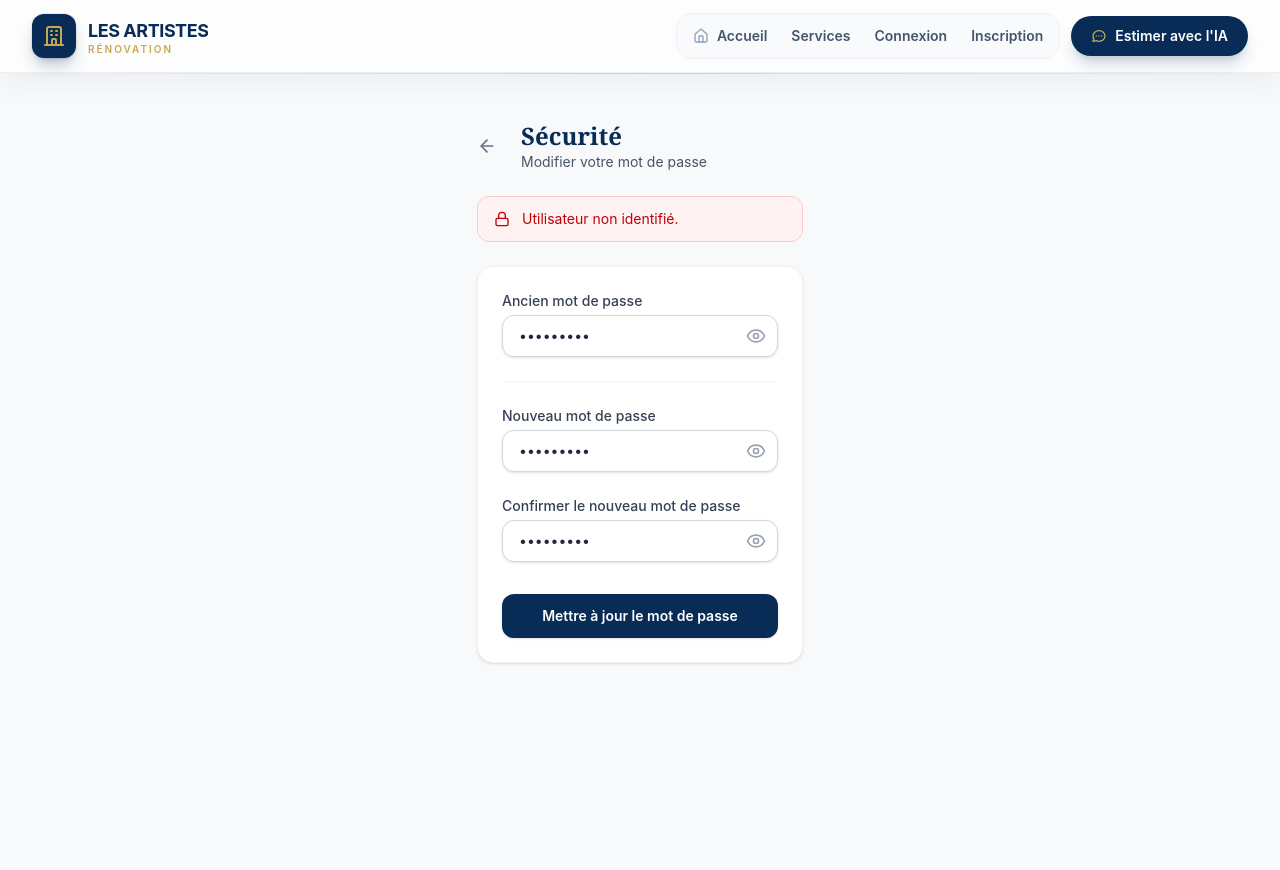
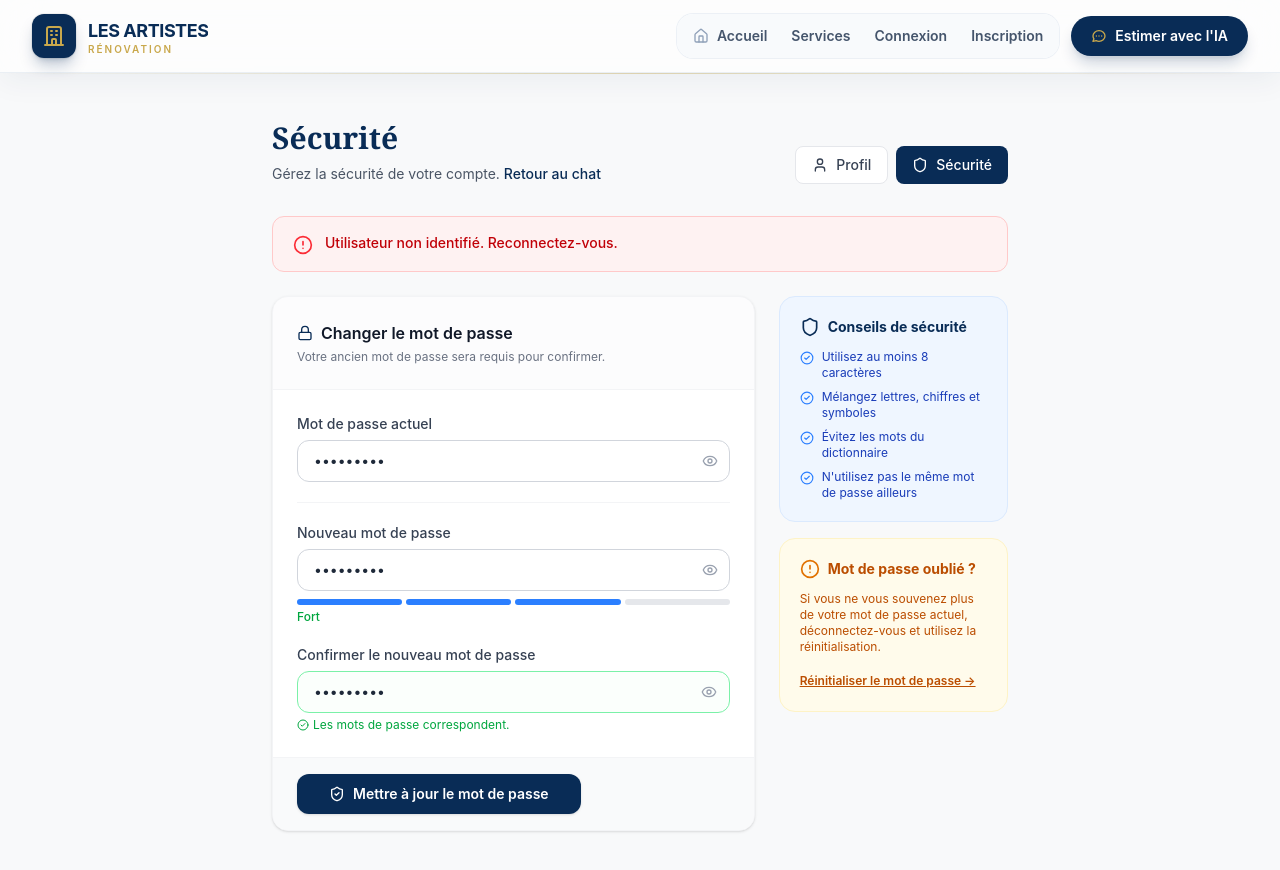
Before and after one commit to Safaa-Ettalhi/R-novation, a Next.js app: page /account/password in a window 1280 px wide. Both pictures are taken after typing "Sample123", "Sample123", "Sample123" into the empty fields and a click on the button "Mettre à jour le mot de passe". Before the commit the page ends 800 px from the top, so only its background shows below. Built offline with nearby package versions, Linux system fonts and the light colour scheme; no server answers.

Commit message:
fix: enhance password management page with strength meter and improved feedback messages

```diff
--- a/src/app/account/password/page.tsx
+++ b/src/app/account/password/page.tsx
@@ -2,20 +2,37 @@
 
 import { useState } from 'react';
 import { supabase, isSupabaseConfigured } from '@/lib/supabase';
-import { useRouter } from 'next/navigation';
 import Link from 'next/link';
-import { ArrowLeft, Lock, ShieldCheck, Eye, EyeOff } from 'lucide-react';
+import {
+  ArrowLeft, Lock, ShieldCheck, Eye, EyeOff, AlertCircle, CheckCircle2, Shield, User
+} from 'lucide-react';
+
+/** Password strength: 0–4 */
+function getStrength(password: string): number {
+  let score = 0;
+  if (password.length >= 8) score++;
+  if (/[A-Z]/.test(password)) score++;
+  if (/[0-9]/.test(password)) score++;
+  if (/[^A-Za-z0-9]/.test(password)) score++;
+  return score;
+}
+
+const STRENGTH_LABELS = ['', 'Faible', 'Moyen', 'Fort', 'Très fort'];
+const STRENGTH_COLORS = ['', 'bg-red-400', 'bg-orange-400', 'bg-blue-500', 'bg-green-500'];
 
 export default function AccountPasswordPage() {
-    const router = useRouter();
   const [loading, setLoading] = useState(false);
   const [oldPassword, setOldPassword] = useState('');
   const [newPassword, setNewPassword] = useState('');
   const [confirmPassword, setConfirmPassword] = useState('');
-    const [showOldPassword, setShowOldPassword] = useState(false);
-    const [showNewPassword, setShowNewPassword] = useState(false);
-    const [showConfirmPassword, setShowConfirmPassword] = useState(false);
+  const [showOld, setShowOld] = useState(false);
+  const [showNew, setShowNew] = useState(false);
+  const [showConfirm, setShowConfirm] = useState(false);
   const [message, setMessage] = useState<{ type: 'ok' | 'err'; text: string } | null>(null);
+
+  const strength = getStrength(newPassword);
+  const passwordsMatch = newPassword && confirmPassword && newPassword === confirmPassword;
+  const passwordsMismatch = newPassword && confirmPassword && newPassword !== confirmPassword;
 
   const handleSubmit = async (e: React.FormEvent) => {
     e.preventDefault();
@@ -23,7 +40,7 @@ export default function AccountPasswordPage() {
     if (!isSupabaseConfigured) return;
 
     if (newPassword !== confirmPassword) {
-            setMessage({ type: 'err', text: 'Les nouveaux mots de passe ne correspondent pas.' });
+      setMessage({ type: 'err', text: 'Les mots de passe ne correspondent pas.' });
       return;
     }
     if (newPassword.length < 6) {
@@ -33,142 +50,246 @@ export default function AccountPasswordPage() {
 
     setLoading(true);
 
-        // 1. Vérifier l'ancien mot de passe (via re-connexion)
+    // Verify old password via re-sign-in
     const { data: sessionData } = await supabase.auth.getSession();
     const email = sessionData?.session?.user?.email;
-
     if (!email) {
-            setMessage({ type: 'err', text: 'Utilisateur non identifié.' });
+      setMessage({ type: 'err', text: 'Utilisateur non identifié. Reconnectez-vous.' });
       setLoading(false);
       return;
     }
 
-        const { error: signInError } = await supabase.auth.signInWithPassword({
-            email,
-            password: oldPassword,
-        });
-
+    const { error: signInError } = await supabase.auth.signInWithPassword({ email, password: oldPassword });
     if (signInError) {
-            setMessage({ type: 'err', text: 'L\'ancien mot de passe est incorrect.' });
+      setMessage({ type: 'err', text: 'Mot de passe actuel incorrect.' });
       setLoading(false);
       return;
     }
 
-        // 2. Mettre à jour le mot de passe
-        const { error: updateError } = await supabase.auth.updateUser({
-            password: newPassword,
-        });
+    const { error: updateError } = await supabase.auth.updateUser({ password: newPassword });
 
     if (updateError) {
       setMessage({ type: 'err', text: updateError.message });
     } else {
-            setMessage({ type: 'ok', text: 'Votre mot de passe a été modifié avec succès.' });
+      setMessage({ type: 'ok', text: 'Votre mot de passe a été modifié avec succès !' });
       setOldPassword('');
       setNewPassword('');
       setConfirmPassword('');
     }
-
     setLoading(false);
   };
 
   return (
-        <div className="max-w-xl mx-auto px-4 py-10">
-            <div className="flex items-center gap-4 mb-6">
-                <Link href="/account" className="p-2 -ml-2 rounded-full hover:bg-gray-100 transition-colors text-gray-500">
-                    <ArrowLeft className="w-5 h-5" />
+    <div className="max-w-3xl mx-auto px-4 py-10">
+      {/* Page Header */}
+      <div className="flex flex-col sm:flex-row sm:items-end justify-between gap-4 mb-8">
+        <div>
+          <h1 className="text-3xl font-bold text-primary font-serif mb-2">Sécurité</h1>
+          <p className="text-sm text-gray-600">
+            Gérez la sécurité de votre compte.{' '}
+            <Link href="/chat" className="text-primary font-medium hover:underline">
+              Retour au chat
             </Link>
-                <div>
-                    <h1 className="text-2xl font-bold text-primary font-serif">Sécurité</h1>
-                    <p className="text-sm text-gray-600">Modifier votre mot de passe</p>
+          </p>
+        </div>
+        {/* Tab nav consistent with /account */}
+        <div className="flex gap-2">
+          <Link href="/account" className="inline-flex items-center gap-2 px-4 py-2 bg-white border border-gray-200 text-gray-700 hover:bg-gray-50 rounded-lg text-sm font-medium transition-colors">
+            <User className="w-4 h-4" />
+            Profil
+          </Link>
+          <Link href="/account/password" className="inline-flex items-center gap-2 px-4 py-2 bg-primary text-white rounded-lg text-sm font-medium">
+            <Shield className="w-4 h-4" />
+            Sécurité
+          </Link>
         </div>
       </div>
 
+      {/* Feedback Banner */}
       {message && (
-                <div className={`mb-6 px-4 py-3 rounded-xl flex gap-3 text-sm border ${message.type === 'ok' ? 'bg-green-50 border-green-200 text-green-800' : 'bg-red-50 border-red-200 text-red-700'
+        <div className={`mb-6 px-5 py-4 rounded-xl flex items-start gap-3 text-sm border transition-all ${
+          message.type === 'ok'
+            ? 'bg-green-50 border-green-200 text-green-800'
+            : 'bg-red-50 border-red-200 text-red-700'
         }`}>
-                    <div className="mt-0.5">
-                        {message.type === 'ok' ? <ShieldCheck className="w-4 h-4" /> : <Lock className="w-4 h-4" />}
-                    </div>
-                    <div>{message.text}</div>
+          {message.type === 'ok'
+            ? <CheckCircle2 className="w-5 h-5 mt-0.5 shrink-0 text-green-500" />
+            : <AlertCircle className="w-5 h-5 mt-0.5 shrink-0 text-red-500" />}
+          <p className="font-medium">{message.text}</p>
         </div>
       )}
 
-            <form onSubmit={handleSubmit} className="bg-white rounded-2xl border border-gray-100 shadow-sm p-6 space-y-6">
+      <div className="grid grid-cols-1 lg:grid-cols-3 gap-6">
+        {/* Main form card */}
+        <div className="lg:col-span-2">
+          <form onSubmit={handleSubmit} className="bg-white rounded-2xl border border-gray-100 shadow-sm overflow-hidden">
+            <div className="p-6 border-b border-gray-100 bg-gray-50/50">
+              <h3 className="text-base font-semibold text-gray-900 flex items-center gap-2">
+                <Lock className="w-4 h-4 text-primary" />
+                Changer le mot de passe
+              </h3>
+              <p className="text-xs text-gray-500 mt-1">Votre ancien mot de passe sera requis pour confirmer.</p>
+            </div>
+
+            <div className="p-6 space-y-5">
+              {/* Old password */}
               <div>
-                    <label className="block text-sm font-medium text-gray-700 mb-1">Ancien mot de passe</label>
+                <label className="block text-sm font-medium text-gray-700 mb-1.5">
+                  Mot de passe actuel
+                </label>
                 <div className="relative">
                   <input
-                            type={showOldPassword ? 'text' : 'password'}
+                    type={showOld ? 'text' : 'password'}
                     required
                     value={oldPassword}
-                            onChange={(e) => setOldPassword(e.target.value)}
-                            className="w-full px-4 py-2.5 pr-10 border border-gray-300 rounded-xl shadow-sm focus:ring-primary focus:border-primary text-sm transition-colors"
+                    onChange={e => setOldPassword(e.target.value)}
                     placeholder="••••••••"
+                    className="w-full px-4 py-2.5 pr-10 border border-gray-300 rounded-xl text-sm focus:ring-2 focus:ring-primary/20 focus:border-primary outline-none transition-colors"
                   />
-                        <button
-                            type="button"
-                            onClick={() => setShowOldPassword(!showOldPassword)}
-                            className="absolute inset-y-0 right-0 pr-3 flex items-center text-gray-400 hover:text-gray-600 transition"
-                        >
-                            {showOldPassword ? <EyeOff className="h-5 w-5" /> : <Eye className="h-5 w-5" />}
+                  <button type="button" onClick={() => setShowOld(!showOld)}
+                    className="absolute inset-y-0 right-0 pr-3 flex items-center text-gray-400 hover:text-primary transition-colors">
+                    {showOld ? <EyeOff className="h-4 w-4" /> : <Eye className="h-4 w-4" />}
                   </button>
                 </div>
               </div>
 
               <div className="h-px bg-gray-100" />
 
+              {/* New password */}
               <div>
-                    <label className="block text-sm font-medium text-gray-700 mb-1">Nouveau mot de passe</label>
+                <label className="block text-sm font-medium text-gray-700 mb-1.5">
+                  Nouveau mot de passe
+                </label>
                 <div className="relative">
                   <input
-                            type={showNewPassword ? 'text' : 'password'}
+                    type={showNew ? 'text' : 'password'}
                     required
                     value={newPassword}
-                            onChange={(e) => setNewPassword(e.target.value)}
-                            className="w-full px-4 py-2.5 pr-10 border border-gray-300 rounded-xl shadow-sm focus:ring-primary focus:border-primary text-sm transition-colors"
-                            placeholder="Au moins 6 caractères"
+                    onChange={e => setNewPassword(e.target.value)}
+                    placeholder="Minimum 6 caractères"
+                    className="w-full px-4 py-2.5 pr-10 border border-gray-300 rounded-xl text-sm focus:ring-2 focus:ring-primary/20 focus:border-primary outline-none transition-colors"
                   />
-                        <button
-                            type="button"
-                            onClick={() => setShowNewPassword(!showNewPassword)}
-                            className="absolute inset-y-0 right-0 pr-3 flex items-center text-gray-400 hover:text-gray-600 transition"
-                        >
-                            {showNewPassword ? <EyeOff className="h-5 w-5" /> : <Eye className="h-5 w-5" />}
+                  <button type="button" onClick={() => setShowNew(!showNew)}
+                    className="absolute inset-y-0 right-0 pr-3 flex items-center text-gray-400 hover:text-primary transition-colors">
+                    {showNew ? <EyeOff className="h-4 w-4" /> : <Eye className="h-4 w-4" />}
                   </button>
+                </div>
+                {/* Strength meter */}
+                {newPassword && (
+                  <div className="mt-2">
+                    <div className="flex gap-1 mb-1">
+                      {[1, 2, 3, 4].map(i => (
+                        <div key={i} className={`h-1.5 flex-1 rounded-full transition-colors ${
+                          i <= strength ? STRENGTH_COLORS[strength] : 'bg-gray-200'
+                        }`} />
+                      ))}
+                    </div>
+                    <p className={`text-xs font-medium ${strength >= 3 ? 'text-green-600' : strength >= 2 ? 'text-blue-600' : 'text-orange-500'}`}>
+                      {STRENGTH_LABELS[strength]}
+                    </p>
+                  </div>
+                )}
+              </div>
+
+              {/* Confirm password */}
+              <div>
+                <label className="block text-sm font-medium text-gray-700 mb-1.5">
+                  Confirmer le nouveau mot de passe
+                </label>
+                <div className={`relative rounded-xl border transition-colors ${
+                  passwordsMismatch ? 'border-red-300 bg-red-50/30' :
+                  passwordsMatch ? 'border-green-300 bg-green-50/30' :
+                  'border-gray-300'
+                }`}>
+                  <input
+                    type={showConfirm ? 'text' : 'password'}
+                    required
+                    value={confirmPassword}
+                    onChange={e => setConfirmPassword(e.target.value)}
+                    placeholder="••••••••"
+                    className="w-full px-4 py-2.5 pr-10 rounded-xl text-sm outline-none bg-transparent"
+                  />
+                  <button type="button" onClick={() => setShowConfirm(!showConfirm)}
+                    className="absolute inset-y-0 right-0 pr-3 flex items-center text-gray-400 hover:text-primary transition-colors">
+                    {showConfirm ? <EyeOff className="h-4 w-4" /> : <Eye className="h-4 w-4" />}
+                  </button>
+                </div>
+                {passwordsMismatch && (
+                  <p className="text-xs text-red-500 mt-1 flex items-center gap-1">
+                    <AlertCircle className="w-3 h-3" /> Les mots de passe ne correspondent pas.
+                  </p>
+                )}
+                {passwordsMatch && (
+                  <p className="text-xs text-green-600 mt-1 flex items-center gap-1">
+                    <CheckCircle2 className="w-3 h-3" /> Les mots de passe correspondent.
+                  </p>
+                )}
               </div>
             </div>
 
-                <div>
-                    <label className="block text-sm font-medium text-gray-700 mb-1">Confirmer le nouveau mot de passe</label>
-                    <div className="relative">
-                        <input
-                            type={showConfirmPassword ? 'text' : 'password'}
-                            required
-                            value={confirmPassword}
-                            onChange={(e) => setConfirmPassword(e.target.value)}
-                            className="w-full px-4 py-2.5 pr-10 border border-gray-300 rounded-xl shadow-sm focus:ring-primary focus:border-primary text-sm transition-colors"
-                            placeholder="••••••••"
-                        />
-                        <button
-                            type="button"
-                            onClick={() => setShowConfirmPassword(!showConfirmPassword)}
-                            className="absolute inset-y-0 right-0 pr-3 flex items-center text-gray-400 hover:text-gray-600 transition"
-                        >
-                            {showConfirmPassword ? <EyeOff className="h-5 w-5" /> : <Eye className="h-5 w-5" />}
-                        </button>
-                    </div>
-                </div>
-
-                <div className="pt-2">
+            <div className="px-6 py-4 bg-gray-50 border-t border-gray-100">
               <button
                 type="submit"
-                        disabled={loading}
-                        className="w-full inline-flex justify-center py-3 px-6 rounded-xl text-sm font-semibold text-white bg-primary hover:bg-primaryLight disabled:opacity-50 transition-colors shadow-sm"
+                disabled={loading || Boolean(passwordsMismatch)}
+                className="w-full sm:w-auto inline-flex justify-center items-center gap-2 py-2.5 px-8 rounded-xl text-sm font-semibold text-white bg-primary hover:bg-primaryLight disabled:opacity-50 transition-colors shadow-sm"
               >
-                        {loading ? 'Modification en cours...' : 'Mettre à jour le mot de passe'}
+                {loading ? (
+                  <>
+                    <div className="w-4 h-4 border-2 border-white border-t-transparent rounded-full animate-spin" />
+                    Modification...
+                  </>
+                ) : (
+                  <>
+                    <ShieldCheck className="w-4 h-4" />
+                    Mettre à jour le mot de passe
+                  </>
+                )}
               </button>
             </div>
           </form>
         </div>
+
+        {/* Side info card */}
+        <div className="flex flex-col gap-4">
+          <div className="bg-blue-50 border border-blue-100 rounded-2xl p-5">
+            <div className="flex items-center gap-2 mb-3">
+              <Shield className="w-5 h-5 text-primary" />
+              <h4 className="text-sm font-bold text-primary">Conseils de sécurité</h4>
+            </div>
+            <ul className="space-y-2 text-xs text-blue-800">
+              <li className="flex items-start gap-2">
+                <CheckCircle2 className="w-3.5 h-3.5 mt-0.5 shrink-0 text-blue-500" />
+                Utilisez au moins 8 caractères
+              </li>
+              <li className="flex items-start gap-2">
+                <CheckCircle2 className="w-3.5 h-3.5 mt-0.5 shrink-0 text-blue-500" />
+                Mélangez lettres, chiffres et symboles
+              </li>
+              <li className="flex items-start gap-2">
+                <CheckCircle2 className="w-3.5 h-3.5 mt-0.5 shrink-0 text-blue-500" />
+                Évitez les mots du dictionnaire
+              </li>
+              <li className="flex items-start gap-2">
+                <CheckCircle2 className="w-3.5 h-3.5 mt-0.5 shrink-0 text-blue-500" />
+                N'utilisez pas le même mot de passe ailleurs
+              </li>
+            </ul>
+          </div>
+
+          <div className="bg-amber-50 border border-amber-100 rounded-2xl p-5">
+            <div className="flex items-center gap-2 mb-3">
+              <AlertCircle className="w-5 h-5 text-amber-600" />
+              <h4 className="text-sm font-bold text-amber-700">Mot de passe oublié ?</h4>
+            </div>
+            <p className="text-xs text-amber-700 mb-3">
+              Si vous ne vous souvenez plus de votre mot de passe actuel, déconnectez-vous et utilisez la réinitialisation.
+            </p>
+            <Link href="/auth/forgot-password" className="text-xs font-semibold text-amber-700 underline hover:text-amber-900">
+              Réinitialiser le mot de passe →
+            </Link>
+          </div>
+        </div>
+      </div>
+    </div>
   );
 }
```
Lines whose indentation alone changed are shown as unchanged.
